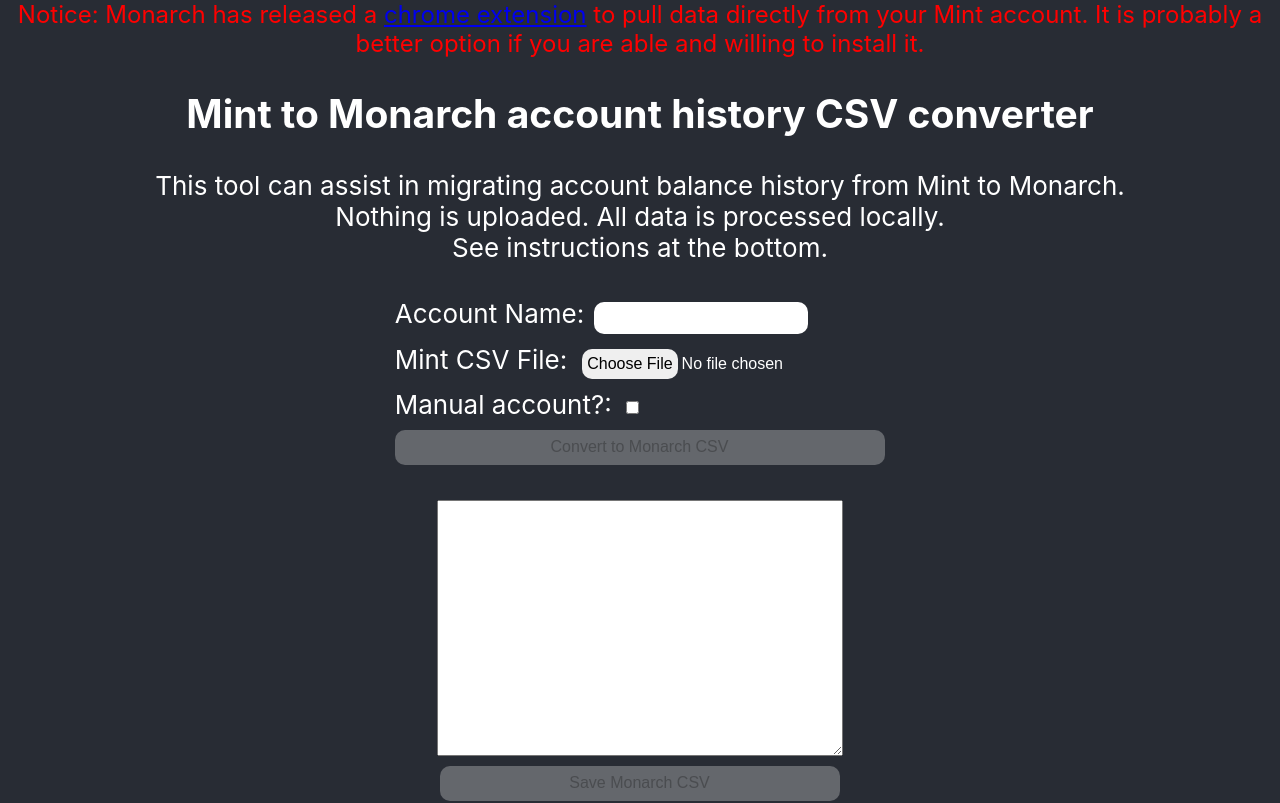
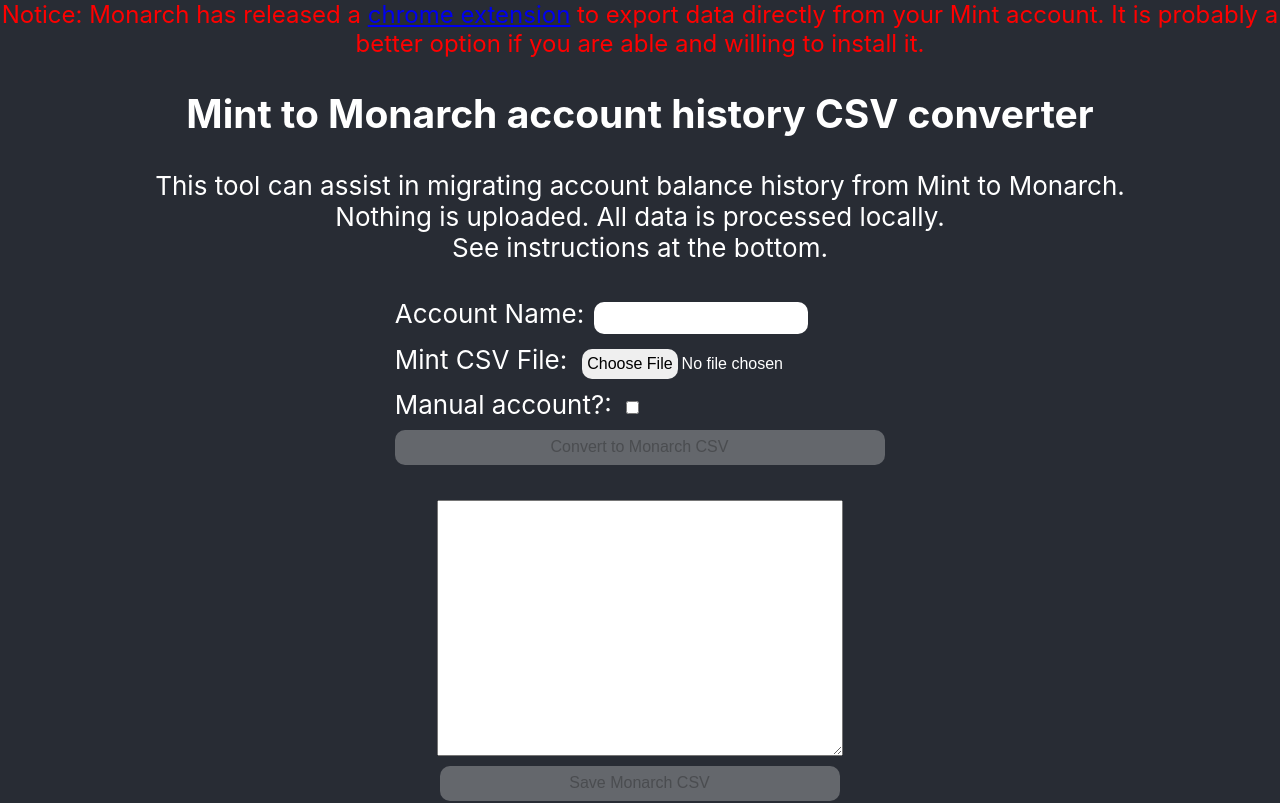
Before and after one commit to simihartstein/Mint-to-Monarch, a React (Create React App) app: page / in a window 1280 px wide. Shown: the top 803 px of the page. Built offline with nearby package versions, Linux system fonts and the light colour scheme.

Commit message:
clearer wording

```diff
--- a/src/App.tsx
+++ b/src/App.tsx
@@ -53,7 +53,7 @@
       <header className="App-header">
         <div className="App-notice">Notice: Monarch has released a&nbsp;
           <a target="_blank" rel="noreferrer" href="https://www.reddit.com/r/MonarchMoney/comments/17uckhp/exporting_your_data_from_mint_a_chrome_extension/">chrome extension</a>
-          &nbsp;to pull data directly from your Mint account.
+          &nbsp;to export data directly from your Mint account.
           It is probably a better option if you are able and willing to install it.
         </div>
         <h2>
--- a/src/mint-monarch.ts
+++ b/src/mint-monarch.ts
@@ -21,7 +21,7 @@
   const csvLines = csvDataString.split('\n');
 
   if (csvLines.length === 0) {
-    throw new Error("This doesn't look like a Mint CSV file");
+    throw new Error("This doesn't look like a Mint account balance CSV file");
   }
 
   const headers = csvLines[0].split(',');
@@ -30,7 +30,7 @@
     || headers[0] !== '"DATES"'
     || (headers[1] !== '"Assets"' && headers[1] !== '"Debts"')
   ) {
-    throw new Error("This doesn't look like a Mint CSV file");
+    throw new Error("This doesn't look like a Mint account balance CSV file");
   }
 
   const isDebt = headers[1] === '"Debts"';
```
